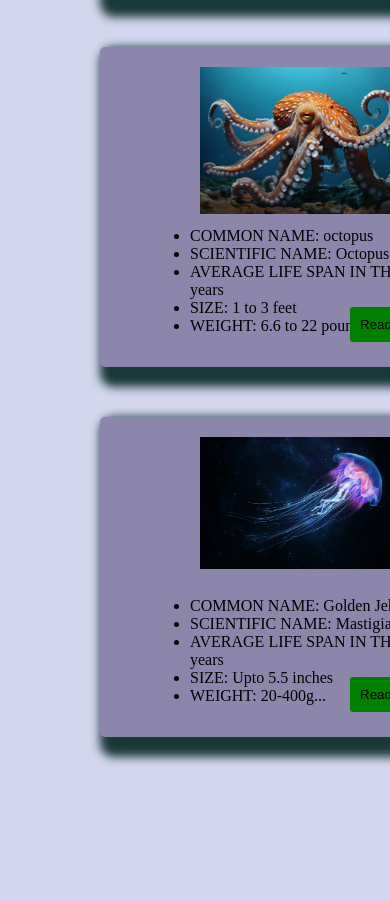
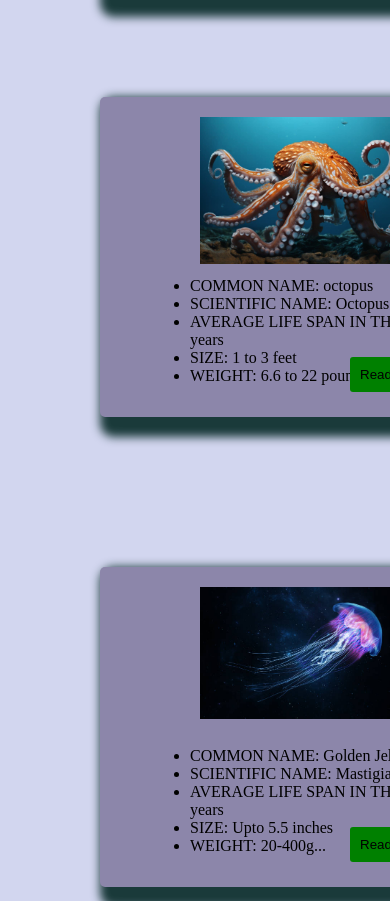
Before and after one commit to Durjoy004/Animal-Pedia, a plain HTML site: page index.html in a window 390 px wide. Shown: the part 2113-3014 px from the top of the page. Drawn offline with Linux system fonts and the light colour scheme.

Commit message:
Third commit

```diff
--- a/style.css
+++ b/style.css
@@ -1044,7 +1044,7 @@ button:hover{
         left: 100px;
         width: 400px;
         height: 320px;
-        top: 400px;
+        top: 450px;
         border-radius: 5px;
     }
 
@@ -1093,7 +1093,7 @@ button:hover{
         left: 100px;
         width: 400px;
         height: 320px;
-        top: 450px;
+        top: 600px;
         border-radius: 5px;
     }
 
```
